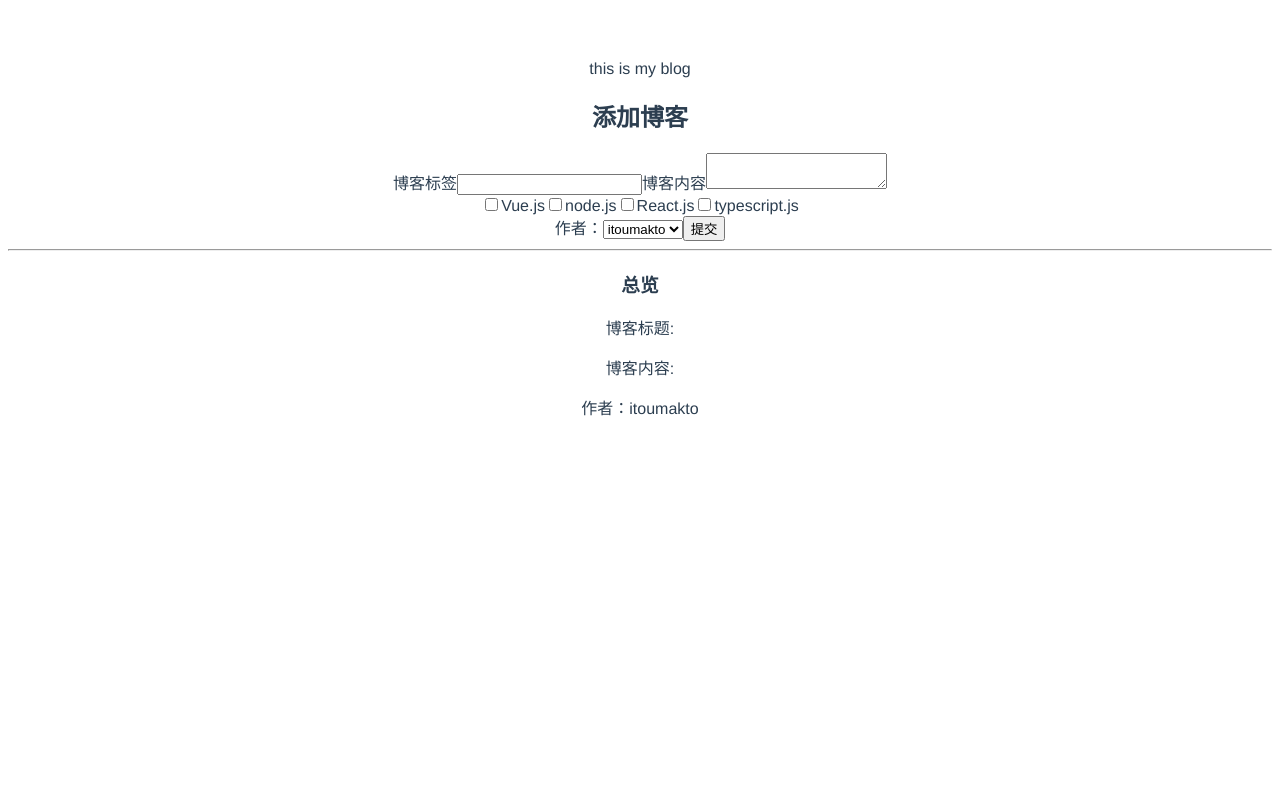
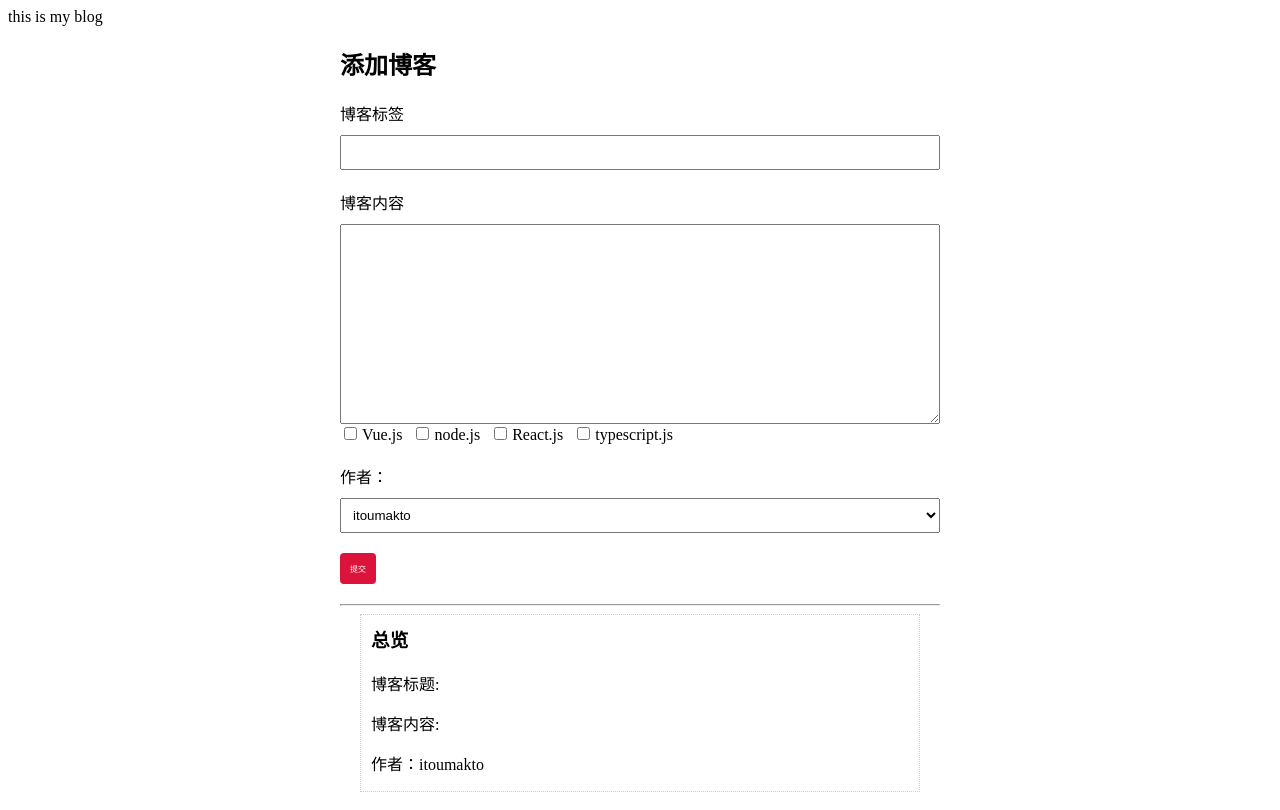
Before and after one commit to ItouMakoto/blog, a Vue app: page / in a window 1280 px wide. Built offline with nearby package versions, Linux system fonts and the light colour scheme.

Commit message:
修改样式

```diff
--- a/src/App.vue
+++ b/src/App.vue
@@ -18,12 +18,4 @@ export default {
 </script>
 
 <style>
-#app {
-  font-family: Avenir, Helvetica, Arial, sans-serif;
-  -webkit-font-smoothing: antialiased;
-  -moz-osx-font-smoothing: grayscale;
-  text-align: center;
-  color: #2c3e50;
-  margin-top: 60px;
-}
 </style>
--- a/src/components/add-blog.vue
+++ b/src/components/add-blog.vue
@@ -1,5 +1,5 @@
 <template>
-  <div>
+  <div id="add-blog">
     <h2>添加博客</h2>
     <form action="" v-if="showEditor">
       <label for="blog-title">博客标签</label>
@@ -77,5 +77,51 @@ export default {
 </script>
 
 <style scoped>
+#add-blog *{
+  box-sizing: border-box;
+}
+#add-blog{
+  margin: 20px auto;
+  max-width:600px;
+  pading: 20px;
+}
+label {
+  display:block;
+  margin:20px 0 10px;
+}
+input[type="text"],textarea,select{
+  display:block;
+  width:100%;
+  padding:8px;
+}
+textarea{
+  height:200px
+}
+#check-class label {
+  display:inline-block;
+  margin:0 10px 0 0
+}
+#check-class input{
+  margin-right: 5px;
+ }
+button{
+  display:block;
+  margin: 20px 0;
+  background:crimson;
+  border:0;
+  color:white;
+  padding:10px;
+  border-radius:4px;
+  font-size:0.5em;
+  cursor:pointer;
+ }
+#preview{
+  margin:0 20px;
+  padding:0 10px;
+  border:1px dotted #ccc
 
+}
+#preview h3{
+  margin-top: 10px;
+}
 </style>
```
